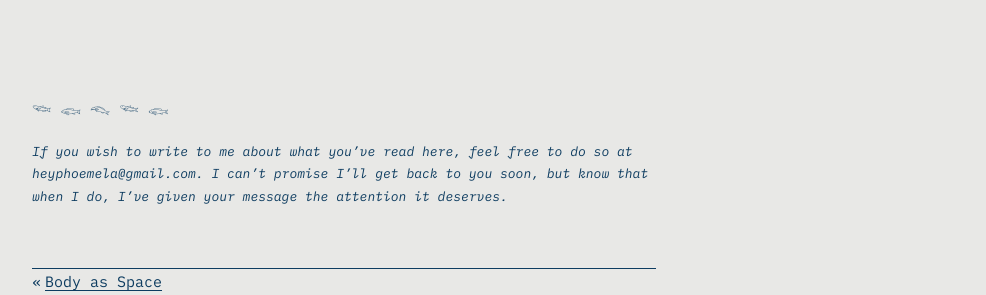
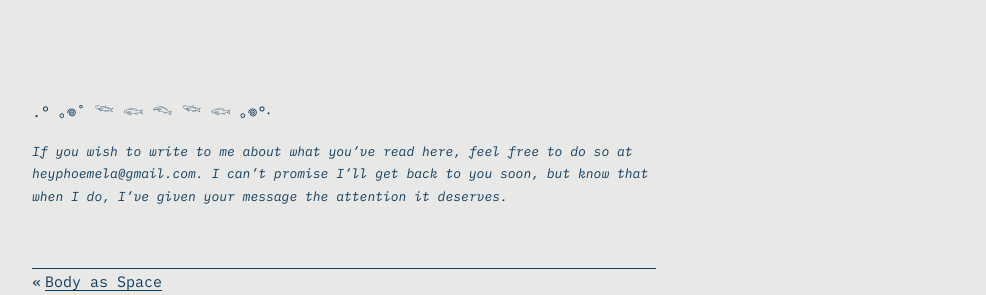
Before and after one commit to comballar/comballar.github.io, a Jekyll site: the page built from _posts/2022-03-11-sometimes-i-surprise-myself.md, in a window 1280 px wide. Shown: the part 1593-1888 px from the top of the page, without its empty margins (88-1074 px from the left). Built offline with Jekyll 4.4.1, drawn with Linux system fonts in a browser that asks for light colours.

Commit message:
Update post.html

```diff
--- a/_layouts/post.html
+++ b/_layouts/post.html
@@ -21,7 +21,7 @@
         <div class="post__body">
           {{ content }}
           <br>
-          <p>𓆝 𓆟 𓆞 𓆝 𓆟</p>
+          <p>.° ｡𖦹˚ 𓆝 𓆟 𓆞 𓆝 𓆟 ｡𖦹°‧</p>
           <p class="footer-text">If you wish to write to me about what you’ve read here, feel free to do so at heyphoemela@gmail.com. I can’t promise I’ll get back to you soon, but know that when I do, I’ve given your message the attention it deserves.</p>
           <br>
         </div>
```
